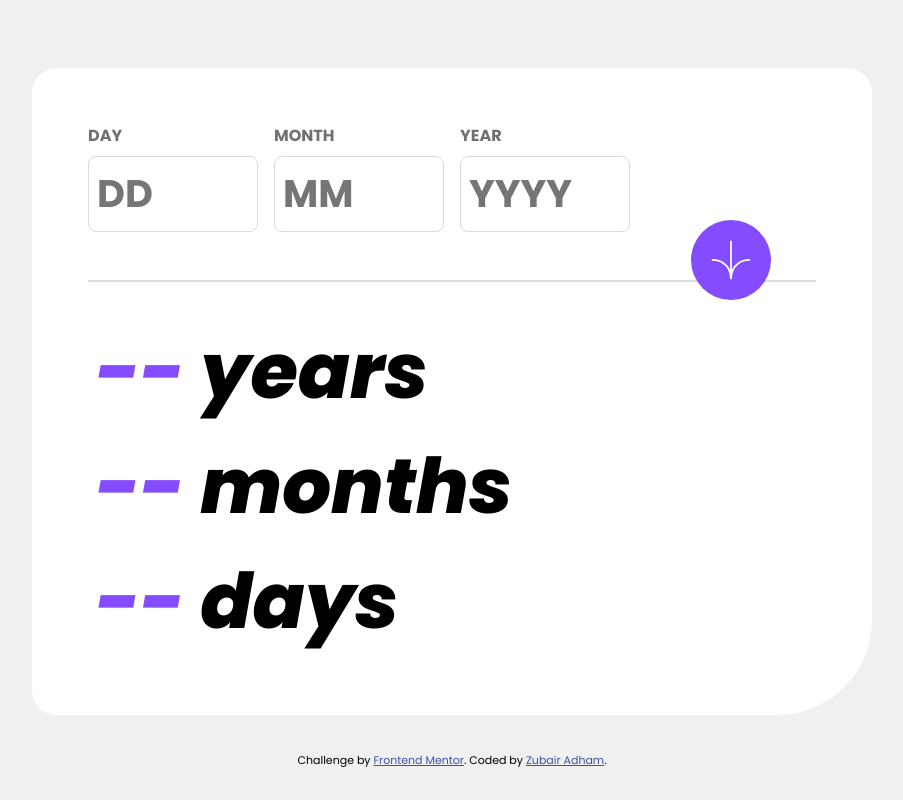
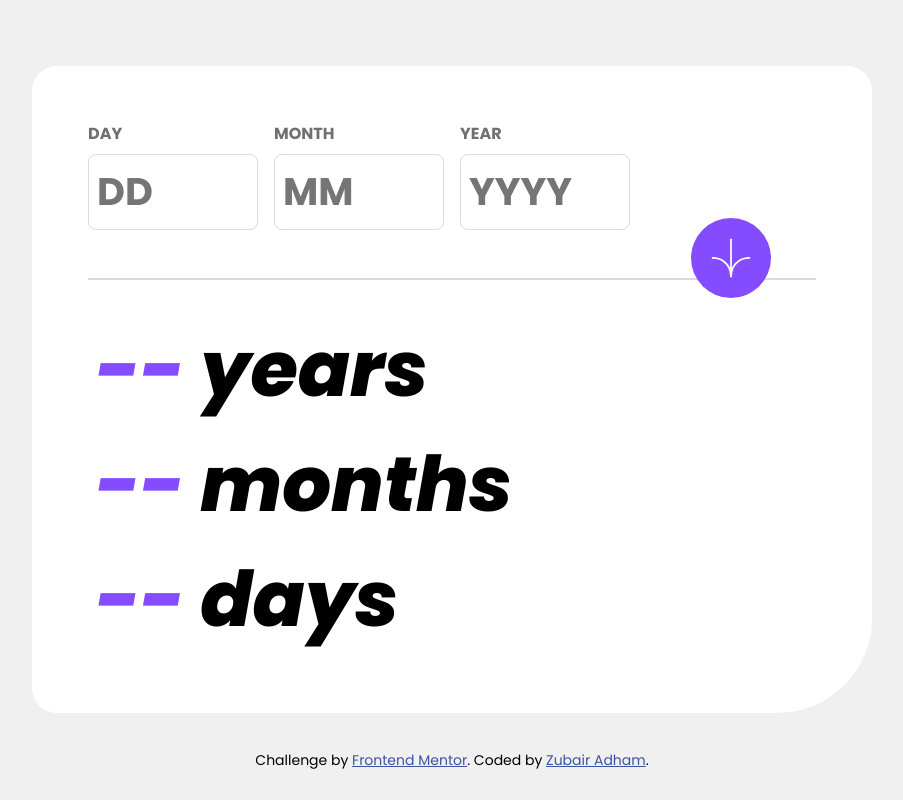
Before and after one commit to atmahana/age-calculator-app, a website built with Vite: page index.html in a window 1280 px wide. Shown: the whole page, without its empty margins (188-1091 px from the left). Built offline with nearby package versions, Linux system fonts and the light colour scheme.

Commit message:
feat: improve accessibility

```diff
--- a/index.html
+++ b/index.html
@@ -4,13 +4,14 @@
 <head>
   <meta charset="UTF-8" />
   <meta name="viewport" content="width=device-width, initial-scale=1.0" />
+  <meta name="description" content="Calculate your exact age using your birth dates">
   <link rel="icon" type="image/png" sizes="32x32" href="/favicon-32x32.png" />
   <link rel="stylesheet" href="./src/reset.css">
   <link rel="stylesheet" href="./src/style.css">
   <title>Frontend Mentor | Age calculator app</title>
   <style>
     .attribution {
-      font-size: 11px;
+      font-size: 14px;
       text-align: center;
     }
 
@@ -21,7 +22,7 @@
 </head>
 
 <body>
-  <div id="app" class="app">
+  <main id="app" class="app">
     <div class="wrapper">
       <form class="form-group">
         <!-- control all the dates element's value with javascript Date object -->
@@ -41,7 +42,8 @@
           <p class="error-text"></p>
         </div>
         <div class="form-actions">
-          <button type="submit"><svg xmlns="http://www.w3.org/2000/svg" width="46" height="44" viewBox="0 0 46 44">
+          <button id="calculateBtn" aria-label="Calculate Button" type="submit"><svg xmlns="http://www.w3.org/2000/svg"
+              width="46" height="44" viewBox="0 0 46 44">
               <g fill="none" stroke="#FFF" stroke-width="2">
                 <path d="M1 22.019C8.333 21.686 23 25.616 23 44M23 44V0M45 22.019C37.667 21.686 23 25.616 23 44" />
               </g>
@@ -57,11 +59,11 @@
         </ul>
       </div>
     </div>
-  </div>
-  <div class="attribution">
+  </main>
+  <footer class="attribution">
     Challenge by <a href="https://www.frontendmentor.io?ref=challenge" target="_blank">Frontend Mentor</a>.
     Coded by <a href="https://github.com/atmahana">Zubair Adham</a>.
-  </div>
+  </footer>
   <script type="module" src="/main.js"></script>
 </body>
 
```
